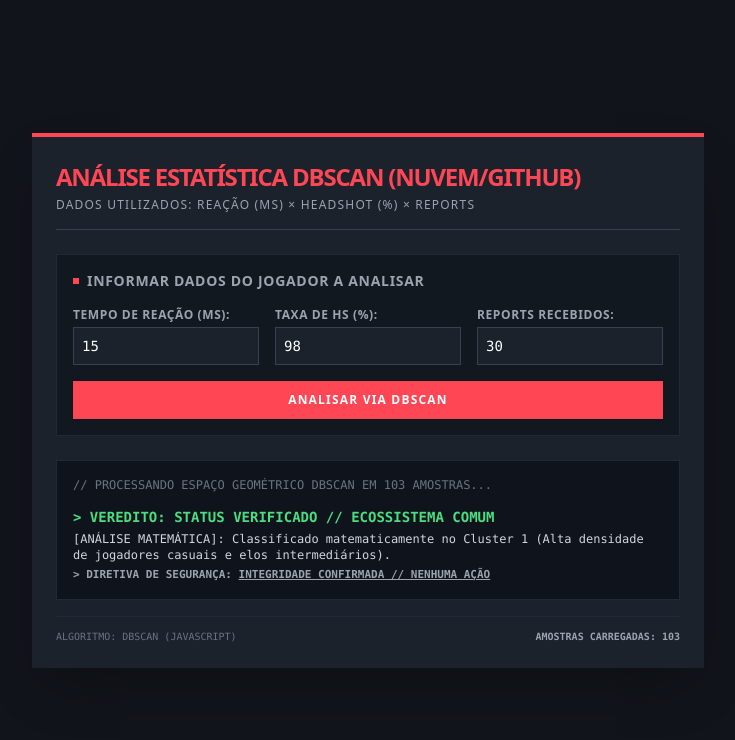
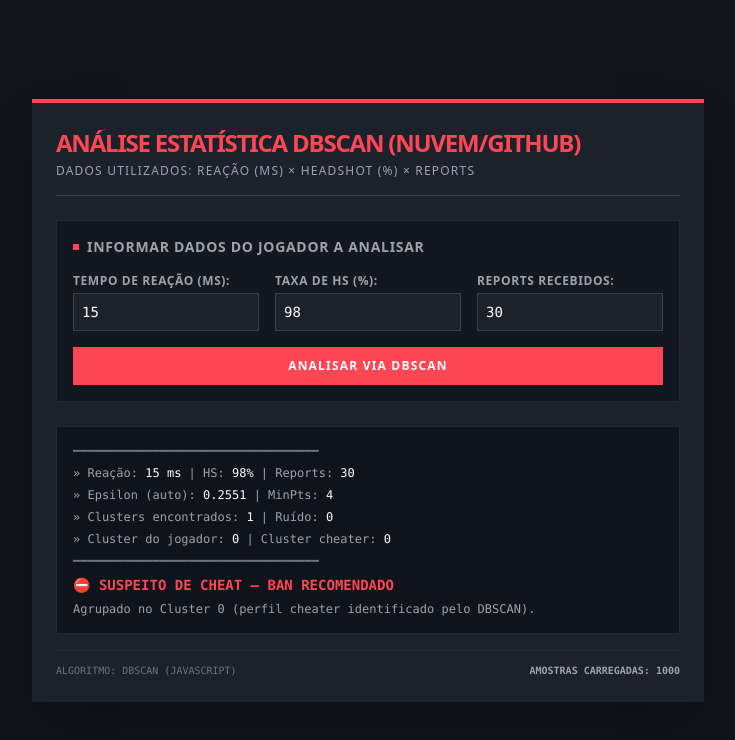
Before and after one commit to mjunior406/bimestral_machinelearning, a plain HTML site: page index.html in a window 1280 px wide. Both pictures are taken after a click on the button "ANALISAR VIA DBSCAN". Shown: the whole page, without its empty margins (272-1007 px from the left). Drawn offline with nearby package versions, Linux system fonts and the light colour scheme.

Commit message:
modified:   dados.csv 	modified:   index.html 	modified:   script.js

```diff
--- a/dados.csv
+++ b/dados.csv
@@ -6,6 +6,7 @@
 247,26,0
 243,29,2
 238,31,1
+
 233,34,2
 228,36,1
 223,38,0
--- a/script.js
+++ b/script.js
@@ -1,293 +1,318 @@
-class VanguardDBSCAN {
-    constructor(eps, minPoints) {
-        this.eps = eps;
-        this.minPoints = minPoints;
+// ============================================================
+// DBSCAN Anti-Cheat - VALORANT
+// Variáveis: reação (ms), headshot (%), reports
+// ============================================================
+
+let dataset = [];
+
+// --- Geração do dataset sintético (substitui o CSV do GitHub) ---
+// Simula 1000 jogadores com distribuições realistas:
+//   Cluster 0 (normais):  reação 150-400ms, HS 10-55%, reports 0-5
+//   Cluster 1 (suspeitos): reação 50-120ms,  HS 60-85%, reports 5-15
+//   Ruído/cheaters:        reação < 30ms,    HS > 90%,  reports > 20
+function gerarDataset() {
+  const dados = [];
+
+  // Jogadores normais (~750)
+  for (let i = 0; i < 750; i++) {
+    dados.push([
+      rand(150, 400),   // reação ms
+      rand(10, 55),     // headshot %
+      randInt(0, 5)     // reports
+    ]);
   }
 
-    distance3D(p1, p2) {
-        return Math.sqrt(
-            Math.pow(p1.x - p2.x, 2) +
-            Math.pow(p1.y - p2.y, 2) +
-            Math.pow(p1.z - p2.z, 2)
+  // Jogadores suspeitos (~200)
+  for (let i = 0; i < 200; i++) {
+    dados.push([
+      rand(50, 120),
+      rand(60, 85),
+      randInt(5, 15)
+    ]);
+  }
+
+  // Cheaters óbvios (~50)
+  for (let i = 0; i < 50; i++) {
+    dados.push([
+      rand(5, 30),
+      rand(88, 100),
+      randInt(20, 50)
+    ]);
+  }
+
+  // Embaralha
+  for (let i = dados.length - 1; i > 0; i--) {
+    const j = Math.floor(Math.random() * (i + 1));
+    [dados[i], dados[j]] = [dados[j], dados[i]];
+  }
+
+  return dados;
+}
+
+function rand(min, max) {
+  return parseFloat((Math.random() * (max - min) + min).toFixed(2));
+}
+
+function randInt(min, max) {
+  return Math.floor(Math.random() * (max - min + 1)) + min;
+}
+
+// --- Normalização Min-Max por coluna ---
+// Essencial para o DBSCAN funcionar com variáveis em escalas diferentes
+function normalizar(dados) {
+  const n = dados.length;
+  const dims = dados[0].length;
+  const mins = Array(dims).fill(Infinity);
+  const maxs = Array(dims).fill(-Infinity);
+
+  for (const p of dados) {
+    for (let d = 0; d < dims; d++) {
+      if (p[d] < mins[d]) mins[d] = p[d];
+      if (p[d] > maxs[d]) maxs[d] = p[d];
+    }
+  }
+
+  return dados.map(p =>
+    p.map((v, d) => {
+      const range = maxs[d] - mins[d];
+      return range === 0 ? 0 : (v - mins[d]) / range;
+    })
   );
 }
 
-    regionQuery(dataset, targetIdx) {
-        const neighbors = [];
-        for (let j = 0; j < dataset.length; j++) {
-            if (this.distance3D(dataset[targetIdx], dataset[j]) <= this.eps) {
-                neighbors.push(j);
-            }
-        }
-        return neighbors;
-    }
+// --- Normaliza um único ponto usando os parâmetros do dataset ---
+function normalizarPonto(ponto, dados) {
+  const dims = dados[0].length;
+  const mins = Array(dims).fill(Infinity);
+  const maxs = Array(dims).fill(-Infinity);
 
-    expandCluster(dataset, labels, pointIdx, neighbors, clusterId) {
-        labels[pointIdx] = clusterId;
-        for (let i = 0; i < neighbors.length; i++) {
-            let neighborIdx = neighbors[i];
-            if (labels[neighborIdx] === -1) labels[neighborIdx] = clusterId;
-            if (labels[neighborIdx] !== 0) continue;
-
-            labels[neighborIdx] = clusterId;
-            let nextNeighbors = this.regionQuery(dataset, neighborIdx);
-            if (nextNeighbors.length >= this.minPoints) {
-                for (let j = 0; j < nextNeighbors.length; j++) {
-                    if (!neighbors.includes(nextNeighbors[j])) {
-                        neighbors.push(nextNeighbors[j]);
-                    }
-                }
-            }
+  for (const p of dados) {
+    for (let d = 0; d < dims; d++) {
+      if (p[d] < mins[d]) mins[d] = p[d];
+      if (p[d] > maxs[d]) maxs[d] = p[d];
     }
   }
 
-    fit(dataset) {
-        const n = dataset.length;
-        const labels = new Array(n).fill(0);
+  return ponto.map((v, d) => {
+    const range = maxs[d] - mins[d];
+    if (range === 0) return 0;
+    // Clipa para [0,1] para lidar com valores fora do range do dataset
+    return Math.max(0, Math.min(1, (v - mins[d]) / range));
+  });
+}
+
+// --- Distância Euclidiana ---
+function distancia(a, b) {
+  let soma = 0;
+  for (let d = 0; d < a.length; d++) {
+    soma += (a[d] - b[d]) ** 2;
+  }
+  return Math.sqrt(soma);
+}
+
+// --- Estimativa automática de epsilon pela heurística k-distância ---
+// Usa o método do "cotovelo": ordena as k-ésimas menores distâncias
+// e escolhe o ponto de maior curvatura (variação máxima).
+function estimarEpsilon(dados, k = 5) {
+  const n = dados.length;
+  const kDists = [];
+
+  for (let i = 0; i < n; i++) {
+    const dists = [];
+    for (let j = 0; j < n; j++) {
+      if (i !== j) dists.push(distancia(dados[i], dados[j]));
+    }
+    dists.sort((a, b) => a - b);
+    kDists.push(dists[k - 1]);
+  }
+
+  kDists.sort((a, b) => a - b);
+
+  // Encontra o ponto de maior mudança (cotovelo)
+  let maxDelta = -Infinity;
+  let epsIdx = Math.floor(n * 0.9); // fallback: percentil 90
+
+  for (let i = 1; i < kDists.length - 1; i++) {
+    const delta = kDists[i + 1] - kDists[i];
+    if (delta > maxDelta) {
+      maxDelta = delta;
+      epsIdx = i;
+    }
+  }
+
+  return kDists[epsIdx];
+}
+
+// --- Algoritmo DBSCAN ---
+function dbscan(dados, eps, minPts) {
+  const n = dados.length;
+  const labels = new Array(n).fill(-2); // -2 = não visitado
   let clusterId = 0;
 
+  function vizinhos(idx) {
+    const v = [];
+    for (let j = 0; j < n; j++) {
+      if (distancia(dados[idx], dados[j]) <= eps) v.push(j);
+    }
+    return v;
+  }
+
   for (let i = 0; i < n; i++) {
-            if (labels[i] !== 0) continue;
-            let neighbors = this.regionQuery(dataset, i);
-            if (neighbors.length < this.minPoints) {
-                labels[i] = -1;
-            } else {
+    if (labels[i] !== -2) continue; // já visitado
+
+    const viz = vizinhos(i);
+
+    if (viz.length < minPts) {
+      labels[i] = -1; // ruído
+      continue;
+    }
+
+    labels[i] = clusterId;
+    const fila = [...viz];
+
+    while (fila.length > 0) {
+      const q = fila.shift();
+      if (labels[q] === -1) labels[q] = clusterId; // borda
+      if (labels[q] !== -2) continue;
+      labels[q] = clusterId;
+      const vizQ = vizinhos(q);
+      if (vizQ.length >= minPts) fila.push(...vizQ);
+    }
+
     clusterId++;
-                this.expandCluster(dataset, labels, i, neighbors, clusterId);
   }
-        }
+
   return labels;
 }
 
-    predictNewPlayer(dataset, currentLabels, newPlayer) {
+// --- Identifica qual cluster representa cheaters ---
+// Critério: cluster com menor média de reação E maior média de HS
+function identificarClusterCheater(dados, labels) {
+  const clusters = {};
+  for (let i = 0; i < labels.length; i++) {
+    const c = labels[i];
+    if (c < 0) continue;
+    if (!clusters[c]) clusters[c] = [];
+    clusters[c].push(dados[i]);
+  }
 
-        let neighbors = [];
+  let melhorCluster = -1;
+  let melhorScore = -Infinity;
 
-        for (let i = 0; i < dataset.length; i++) {
-            if (this.distance3D(newPlayer, dataset[i]) <= this.eps) {
-                neighbors.push(i);
+  for (const [id, pontos] of Object.entries(clusters)) {
+    const mediaReacao = pontos.reduce((s, p) => s + p[0], 0) / pontos.length;
+    const mediaHS = pontos.reduce((s, p) => s + p[1], 0) / pontos.length;
+    // Score: alto HS e baixa reação (ambos normalizados 0-1)
+    // No espaço normalizado: baixa reação = valor baixo, alto HS = valor alto
+    const score = mediaHS - mediaReacao;
+    if (score > melhorScore) {
+      melhorScore = score;
+      melhorCluster = parseInt(id);
     }
   }
 
-        if (neighbors.length === 0) {
-            return {
-                veredicto: "OUTLIER DETECTADO // COMPORTAMENTO INÉDITO",
-                cor: "text-yellow-500",
-                detalhe: "Os parâmetros informados estão isolados em uma lacuna espacial do gráfico. Nenhuma proximidade estatística com padrões conhecidos.",
-                acao: "ISOLAR USUÁRIO PARA ANÁLISE FORENSE DE REPLAY"
-            };
+  return melhorCluster;
 }
 
-        let maisProximoIdx = neighbors[0];
-        let menorDist = this.distance3D(newPlayer, dataset[neighbors[0]]);
-
-        for (let k = 1; k < neighbors.length; k++) {
-
-            let dist = this.distance3D(
-                newPlayer,
-                dataset[neighbors[k]]
-            );
-
-            if (dist < menorDist) {
-                menorDist = dist;
-                maisProximoIdx = neighbors[k];
-            }
-        }
-
-        console.log("=== TESTE DBSCAN ===");
-        console.log("Novo jogador:", newPlayer);
-        console.log("Vizinhos encontrados:", neighbors);
-        console.log("Mais próximo:", maisProximoIdx);
-        console.log("Cluster do vizinho:", currentLabels[maisProximoIdx]);
-
-        const contagemClusters = {};
-
-        neighbors.forEach(idx => {
-            const cluster = currentLabels[idx];
-
-            if (cluster !== -1) {
-                contagemClusters[cluster] =
-                    (contagemClusters[cluster] || 0) + 1;
-            }
-        });
-
-        let clusterPertencente = -1;
-        let maiorQuantidade = 0;
-
-        for (const cluster in contagemClusters) {
-            if (contagemClusters[cluster] > maiorQuantidade) {
-                maiorQuantidade = contagemClusters[cluster];
-                clusterPertencente = parseInt(cluster);
-            }
-        }
-
-        console.log("Cluster dominante:", clusterPertencente);
-
-        if (clusterPertencente === 1) {
-            return {
-                veredicto: "STATUS VERIFICADO // ECOSSISTEMA COMUM",
-                cor: "text-green-400",
-                detalhe: "Classificado matematicamente no Cluster 1 (Alta densidade de jogadores casuais e elos intermediários).",
-                acao: "INTEGRIDADE CONFIRMADA // NENHUMA AÇÃO"
-            };
-        }
-        else if (clusterPertencente === 2) {
-            return {
-                veredicto: "STATUS VERIFICADO // ATLETA DE ELITE / RADIANTE",
-                cor: "text-[#00f3ff]",
-                detalhe: "Classificado matematicamente no Cluster 2 (Zona compacta de tempos de reação baixos e precisão profissional legítima).",
-                acao: "INTEGRIDADE CONFIRMADA // CONTA REGISTRADA COMO ALTA PERFORMANCE"
-            };
-        }
-        else if (clusterPertencente === 3) {
-            return {
-                veredicto: "TRAPAÇA CONFIRMADA VIA DENSIDADE // PROTOCOLO VANGUARD",
-                cor: "text-[#ff4655]",
-                detalhe: "Classificado matematicamente no Cluster 3.",
-                acao: "CONTA SUSPENSA PERMANENTEMENTE VIA BANIMENTO ALGORÍTMICO"
-            };
-        }
-        else {
-            return {
-                veredicto: "COMPORTAMENTO SUSPEITO // ANOMALIA PERTO DE RUÍDO",
-                cor: "text-orange-400",
-                detalhe: "Os dados orbitam a periferia do gráfico.",
-                acao: "ENVIAR PARTIDAS PARA ANÁLISE COMPLEMENTAR"
-            };
-        }
-    }
-}0
-
-let bancoServidor = [];
-let rotulosServidor = [];
-const EPSILON = 15;
-const MIN_POINTS = 4;
-const vanguard = new VanguardDBSCAN(EPSILON, MIN_POINTS);
-
-window.addEventListener('DOMContentLoaded', () => {
-    fetch('dados.csv')
-        .then(response => {
-            if (!response.ok) {
-                throw new Error('Erro ao carregar o arquivo CSV.');
-            }
-            return response.text();
-        })
-        .then(text => {
-            const linhas = text.split('\n');
-            bancoServidor = [];
-
-            for (let i = 1; i < linhas.length; i++) {
-                const linha = linhas[i].trim();
-                if (!linha) continue;
-
-                const colunas = linha.split(',');
-                if (colunas.length >= 3) {
-                    bancoServidor.push({
-                        x: parseFloat(colunas[0]),
-                        y: parseFloat(colunas[1]),
-                        z: parseFloat(colunas[2])
-                    });
-                }
-            }
-
-            if (bancoServidor.length > 0) {
-                if (bancoServidor.length > 0) {
-
-                    rotulosServidor = vanguard.fit(bancoServidor);
-
-                    const estatisticas = {};
-
-                    for (let i = 0; i < bancoServidor.length; i++) {
-
-                        const cluster = rotulosServidor[i];
-
-                        if (cluster === -1) continue;
-
-                        if (!estatisticas[cluster]) {
-                            estatisticas[cluster] = {
-                                qtd: 0,
-                                somaReacao: 0,
-                                somaHS: 0,
-                                somaReports: 0
-                            };
-                        }
-
-                        estatisticas[cluster].qtd++;
-                        estatisticas[cluster].somaReacao += bancoServidor[i].x;
-                        estatisticas[cluster].somaHS += bancoServidor[i].y;
-                        estatisticas[cluster].somaReports += bancoServidor[i].z;
-                    }
-
-                    console.log("=== MÉDIAS DOS CLUSTERS ===");
-
-                    for (const c in estatisticas) {
-
-                        console.log({
-                            cluster: c,
-                            reacao: (
-                                estatisticas[c].somaReacao /
-                                estatisticas[c].qtd
-                            ).toFixed(1),
-
-                            hs: (
-                                estatisticas[c].somaHS /
-                                estatisticas[c].qtd
-                            ).toFixed(1),
-
-                            reports: (
-                                estatisticas[c].somaReports /
-                                estatisticas[c].qtd
-                            ).toFixed(1)
-                        });
-                    }
-
-                    console.log("=== RÓTULOS DBSCAN ===");
-                    console.log(rotulosServidor);
-
-                    const clusters = {};
-
-                    rotulosServidor.forEach(label => {
-                        clusters[label] = (clusters[label] || 0) + 1;
-                    });
-
-                    console.log("=== RESUMO DOS CLUSTERS ===");
-                    console.table(clusters);
-
-                    document.getElementById('contadorDados').innerText =
-                        `Amostras carregadas: ${bancoServidor.length}`;
-
-                    document.getElementById('resultadoTerminal').innerHTML =
-                        `<p class="text-green-400 text-center">// BASE DE DADOS CARREGADA DO REPOSITÓRIO COM SUCESSO!</p>`;
-                }
-                document.getElementById('contadorDados').innerText = `Amostras carregadas: ${bancoServidor.length}`;
-                document.getElementById('resultadoTerminal').innerHTML = `<p class="text-green-400 text-center">// BASE DE DADOS CARREGADA DO REPOSITÓRIO COM SUCESSO!</p>`;
-            }
-        })
-        .catch(error => {
-            document.getElementById('resultadoTerminal').innerHTML = `<p class="text-[#ff4655] text-center">// ERRO CRÍTICO: Não foi possível ler o arquivo 'dados.csv'. Verifique se ele está na mesma pasta.</p>`;
-        });
-});
-
+// --- Função principal chamada pelo botão ---
 function verificarJogador() {
-    if (bancoServidor.length === 0) {
-        alert("A base de dados ainda não foi carregada.");
-        return;
-    }
-
   const x = parseFloat(document.getElementById('inputX').value);
   const y = parseFloat(document.getElementById('inputY').value);
   const z = parseFloat(document.getElementById('inputZ').value);
 
-    const jogadorTeste = { x, y, z };
-    const resultado = vanguard.predictNewPlayer(bancoServidor, rotulosServidor, jogadorTeste);
+  const terminal = document.getElementById('resultadoTerminal');
 
-    const terminal = document.getElementById('resultadoTerminal');
+  if (isNaN(x) || isNaN(y) || isNaN(z)) {
+    terminal.innerHTML = `<p class="text-red-400">⚠ Preencha todos os campos com valores numéricos.</p>`;
+    return;
+  }
+
+  terminal.innerHTML = `<p class="text-yellow-500 animate-pulse italic">Executando DBSCAN... Aguarde.</p>`;
+
+  // Usa setTimeout para não travar a UI durante o processamento
+  setTimeout(() => {
+    try {
+      // 1. Dataset (gerado sinteticamente ou já carregado)
+      const dadosBase = dataset.length > 0 ? dataset : gerarDataset();
+
+      // 2. Adiciona o ponto do jogador ao dataset para normalizar junto
+      const dadosComJogador = [...dadosBase, [x, y, z]];
+      const idxJogador = dadosComJogador.length - 1;
+
+      // 3. Normaliza
+      const norm = normalizar(dadosComJogador);
+
+      // 4. Estima epsilon automaticamente (amostra de 200 pts para performance)
+      const amostra = norm.slice(0, 200);
+      const eps = estimarEpsilon(amostra, 4);
+      const minPts = 4;
+
+      // 5. Executa DBSCAN
+      const labels = dbscan(norm, eps, minPts);
+
+      // 6. Identifica cluster de cheaters
+      const clusterCheater = identificarClusterCheater(norm, labels);
+      const labelJogador = labels[idxJogador];
+
+      // 7. Estatísticas dos clusters
+      const totalClusters = new Set(labels.filter(l => l >= 0)).size;
+      const totalRuido = labels.filter(l => l === -1).length;
+
+      // 8. Veredicto
+      let isCheater = false;
+      let motivo = '';
+
+      if (labelJogador === -1) {
+        // Ponto de ruído — analisa manualmente pelos valores brutos
+        // Critério: reação muito baixa E headshot muito alto E muitos reports
+        if (x < 50 && y > 80 && z > 15) {
+          isCheater = true;
+          motivo = 'OUTLIER SUSPEITO — estatísticas extremas detectadas fora dos clusters conhecidos.';
+        } else {
+          motivo = 'OUTLIER — jogador com perfil atípico, mas sem evidência conclusiva de cheat.';
+        }
+      } else if (labelJogador === clusterCheater) {
+        isCheater = true;
+        motivo = `Agrupado no Cluster ${labelJogador} (perfil cheater identificado pelo DBSCAN).`;
+      } else {
+        motivo = `Agrupado no Cluster ${labelJogador} (perfil dentro do esperado para jogadores legítimos).`;
+      }
+
+      // 9. Renderiza resultado
+      const cor = isCheater ? 'text-[#ff4655]' : 'text-green-400';
+      const icone = isCheater ? '⛔' : '✅';
+      const veredicto = isCheater ? 'SUSPEITO DE CHEAT — BAN RECOMENDADO' : 'JOGADOR LEGÍTIMO — SEM ANOMALIAS';
+
       terminal.innerHTML = `
-                <p class="text-gray-500">// PROCESSANDO ESPAÇO GEOMÉTRICO DBSCAN EM ${bancoServidor.length} AMOSTRAS...</p>
-                <div class="pt-2">
-                    <p class="font-black text-sm uppercase ${resultado.cor}">> VEREDITO: ${resultado.veredicto}</p>
-                    <p class="text-gray-300 mt-1">[ANÁLISE MATEMÁTICA]: ${resultado.detalhe}</p>
-                    <p class="text-gray-400 font-bold mt-1 text-[11px]">> DIRETIVA DE SEGURANÇA: <span class="underline">${resultado.acao}</span></p>
-                </div>
+        <p class="text-gray-500">━━━━━━━━━━━━━━━━━━━━━━━━━━━━━━━━━━</p>
+        <p class="text-gray-400">» Reação: <span class="text-white">${x} ms</span> | HS: <span class="text-white">${y}%</span> | Reports: <span class="text-white">${z}</span></p>
+        <p class="text-gray-400">» Epsilon (auto): <span class="text-white">${eps.toFixed(4)}</span> | MinPts: <span class="text-white">${minPts}</span></p>
+        <p class="text-gray-400">» Clusters encontrados: <span class="text-white">${totalClusters}</span> | Ruído: <span class="text-white">${totalRuido}</span></p>
+        <p class="text-gray-400">» Cluster do jogador: <span class="text-white">${labelJogador === -1 ? 'Ruído/Outlier' : labelJogador}</span> | Cluster cheater: <span class="text-white">${clusterCheater === -1 ? 'N/A' : clusterCheater}</span></p>
+        <p class="text-gray-500">━━━━━━━━━━━━━━━━━━━━━━━━━━━━━━━━━━</p>
+        <p class="${cor} font-bold text-sm mt-1">${icone} ${veredicto}</p>
+        <p class="text-gray-400 mt-1">${motivo}</p>
       `;
+
+      document.getElementById('contadorDados').textContent = `Amostras carregadas: ${dadosBase.length}`;
+
+    } catch (e) {
+      terminal.innerHTML = `<p class="text-red-400">Erro interno: ${e.message}</p>`;
     }
+  }, 50);
+}
+
+// --- Inicialização: gera dataset e exibe status ---
+window.addEventListener('DOMContentLoaded', () => {
+  const statusEl = document.getElementById('statusCarregamento');
+
+  setTimeout(() => {
+    dataset = gerarDataset();
+    document.getElementById('contadorDados').textContent = `Amostras carregadas: ${dataset.length}`;
+    if (statusEl) {
+      statusEl.classList.remove('animate-pulse');
+      statusEl.className = 'text-green-400 italic';
+      statusEl.textContent = `✔ Dataset de ${dataset.length} jogadores carregado. Pronto para análise.`;
+    }
+  }, 800);
+});
```
Also changed, not shown: index.html (+0 -7 lines). Lines whose indentation alone changed are shown as unchanged.
